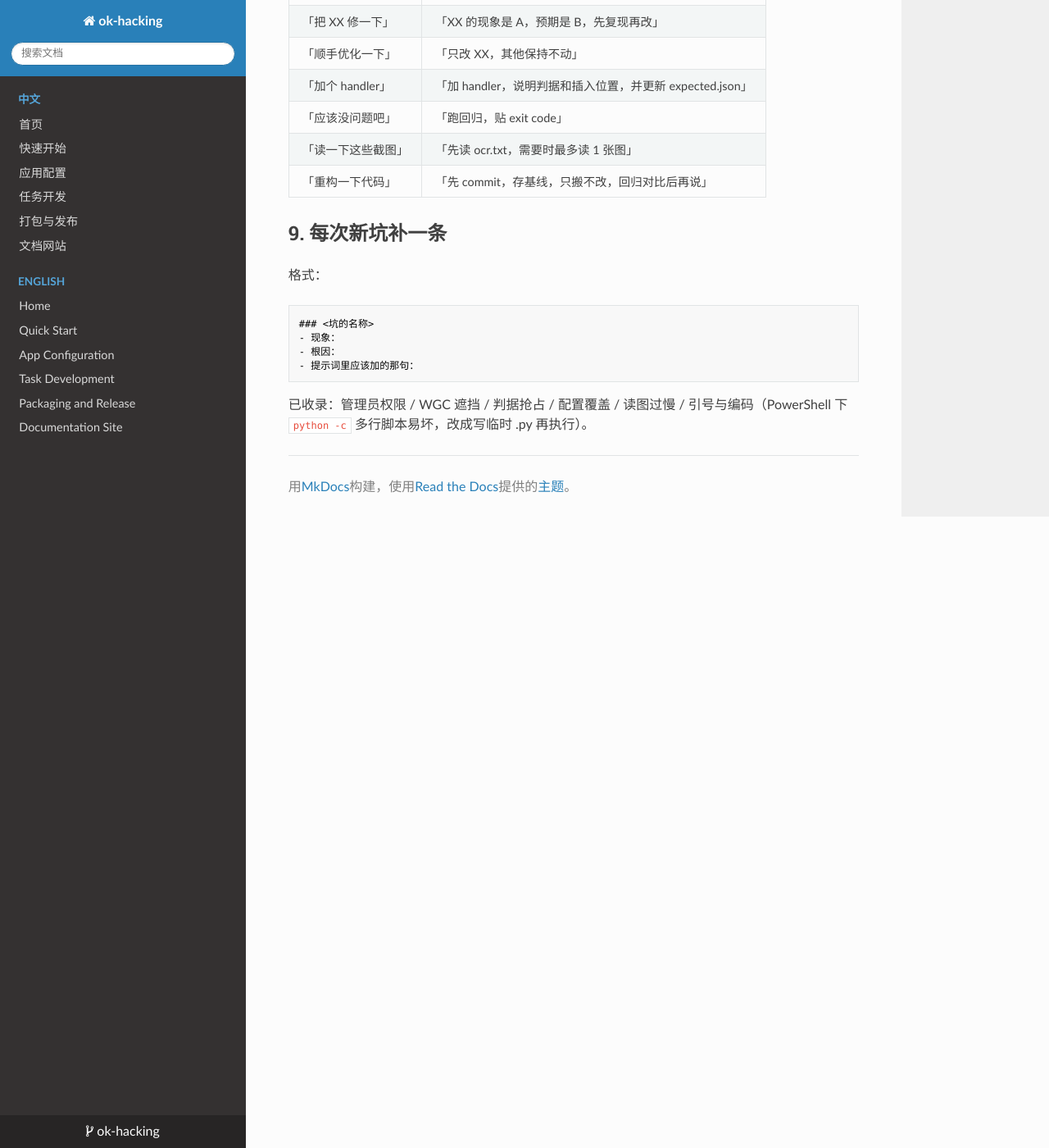
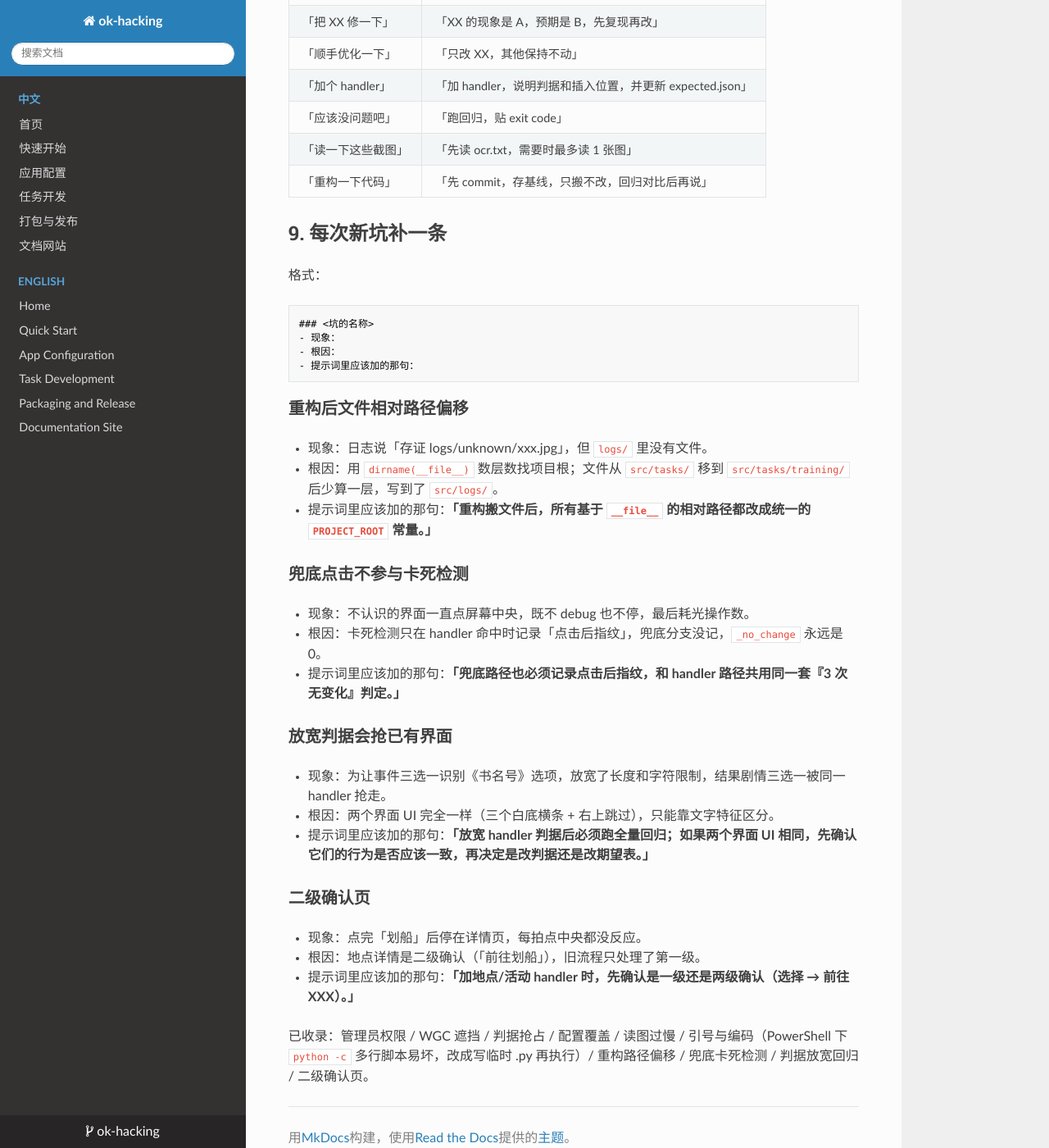
Before and after one commit to TieLaa/ok-hacking, an MkDocs documentation site: the page built from docs/PROMPT_PLAYBOOK.md, in a window 1280 px wide and 1400 px high, scrolled down 2394 px. Shown: the whole window at 82% size. Built offline with MkDocs 1.6.1, drawn with Linux system fonts in a browser that asks for light colours; nearby versions of some CDN libraries.

Commit message:
docs: 提示词手册补 4 条实战坑（重构路径/兜底卡死/判据放宽/二级确认）

````diff
--- a/docs/PROMPT_PLAYBOOK.md
+++ b/docs/PROMPT_PLAYBOOK.md
@@ -123,4 +123,28 @@ agent 不缺执行力，缺的是「什么不许做」「怎么算做完」。
 - 提示词里应该加的那句：
 ```
 
-已收录：管理员权限 / WGC 遮挡 / 判据抢占 / 配置覆盖 / 读图过慢 / 引号与编码（PowerShell 下 `python -c` 多行脚本易坏，改成写临时 .py 再执行）。
+### 重构后文件相对路径偏移
+
+- 现象：日志说「存证 logs/unknown/xxx.jpg」，但 `logs/` 里没有文件。
+- 根因：用 `dirname(__file__)` 数层数找项目根；文件从 `src/tasks/` 移到 `src/tasks/training/` 后少算一层，写到了 `src/logs/`。
+- 提示词里应该加的那句：**「重构搬文件后，所有基于 `__file__` 的相对路径都改成统一的 `PROJECT_ROOT` 常量。」**
+
+### 兜底点击不参与卡死检测
+
+- 现象：不认识的界面一直点屏幕中央，既不 debug 也不停，最后耗光操作数。
+- 根因：卡死检测只在 handler 命中时记录「点击后指纹」，兜底分支没记，`_no_change` 永远是 0。
+- 提示词里应该加的那句：**「兜底路径也必须记录点击后指纹，和 handler 路径共用同一套『3 次无变化』判定。」**
+
+### 放宽判据会抢已有界面
+
+- 现象：为让事件三选一识别《书名号》选项，放宽了长度和字符限制，结果剧情三选一被同一 handler 抢走。
+- 根因：两个界面 UI 完全一样（三个白底横条 + 右上跳过），只能靠文字特征区分。
+- 提示词里应该加的那句：**「放宽 handler 判据后必须跑全量回归；如果两个界面 UI 相同，先确认它们的行为是否应该一致，再决定是改判据还是改期望表。」**
+
+### 二级确认页
+
+- 现象：点完「划船」后停在详情页，每拍点中央都没反应。
+- 根因：地点详情是二级确认（「前往划船」），旧流程只处理了第一级。
+- 提示词里应该加的那句：**「加地点/活动 handler 时，先确认是一级还是两级确认（选择 → 前往XXX）。」**
+
+已收录：管理员权限 / WGC 遮挡 / 判据抢占 / 配置覆盖 / 读图过慢 / 引号与编码（PowerShell 下 `python -c` 多行脚本易坏，改成写临时 .py 再执行）/ 重构路径偏移 / 兜底卡死检测 / 判据放宽回归 / 二级确认页。
````
